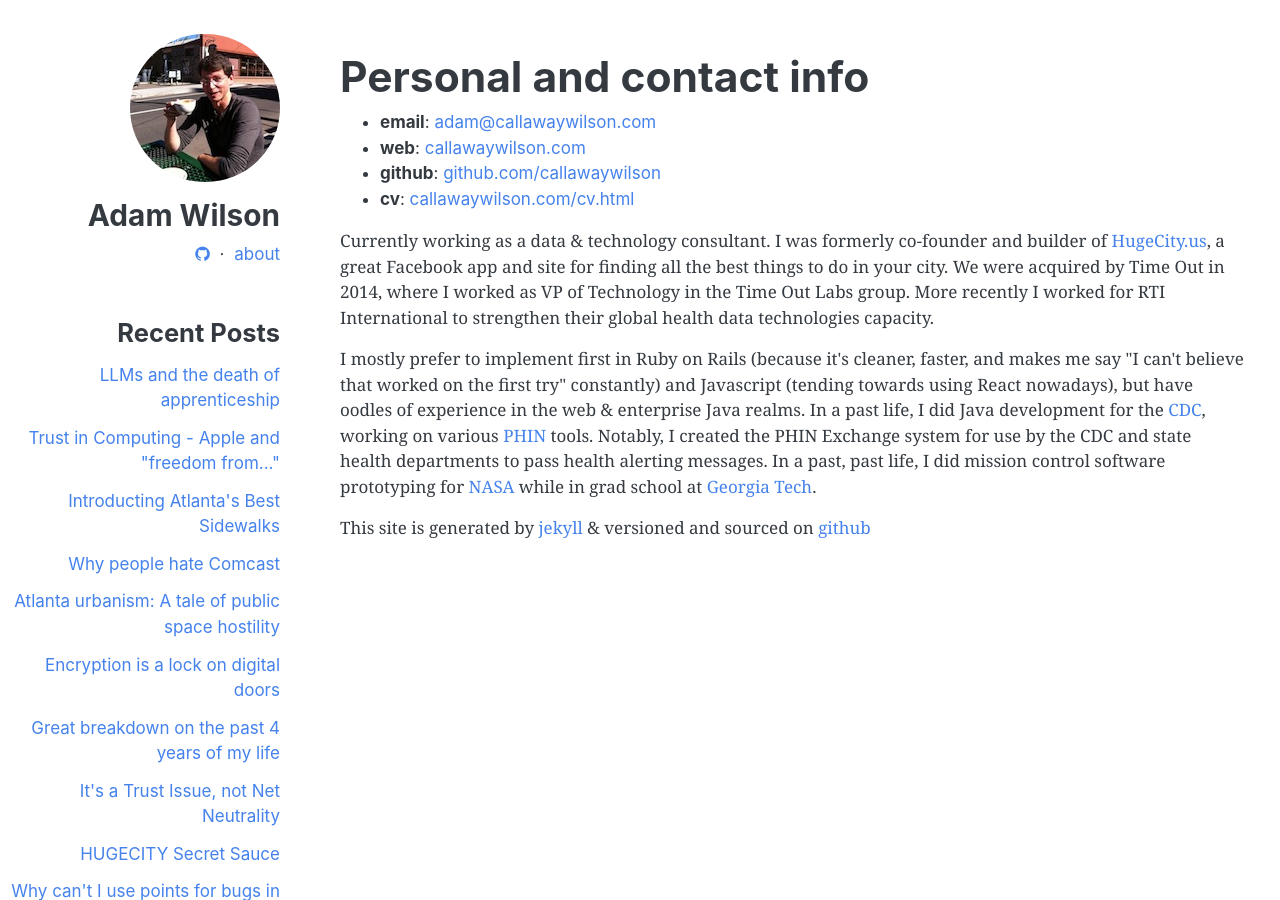
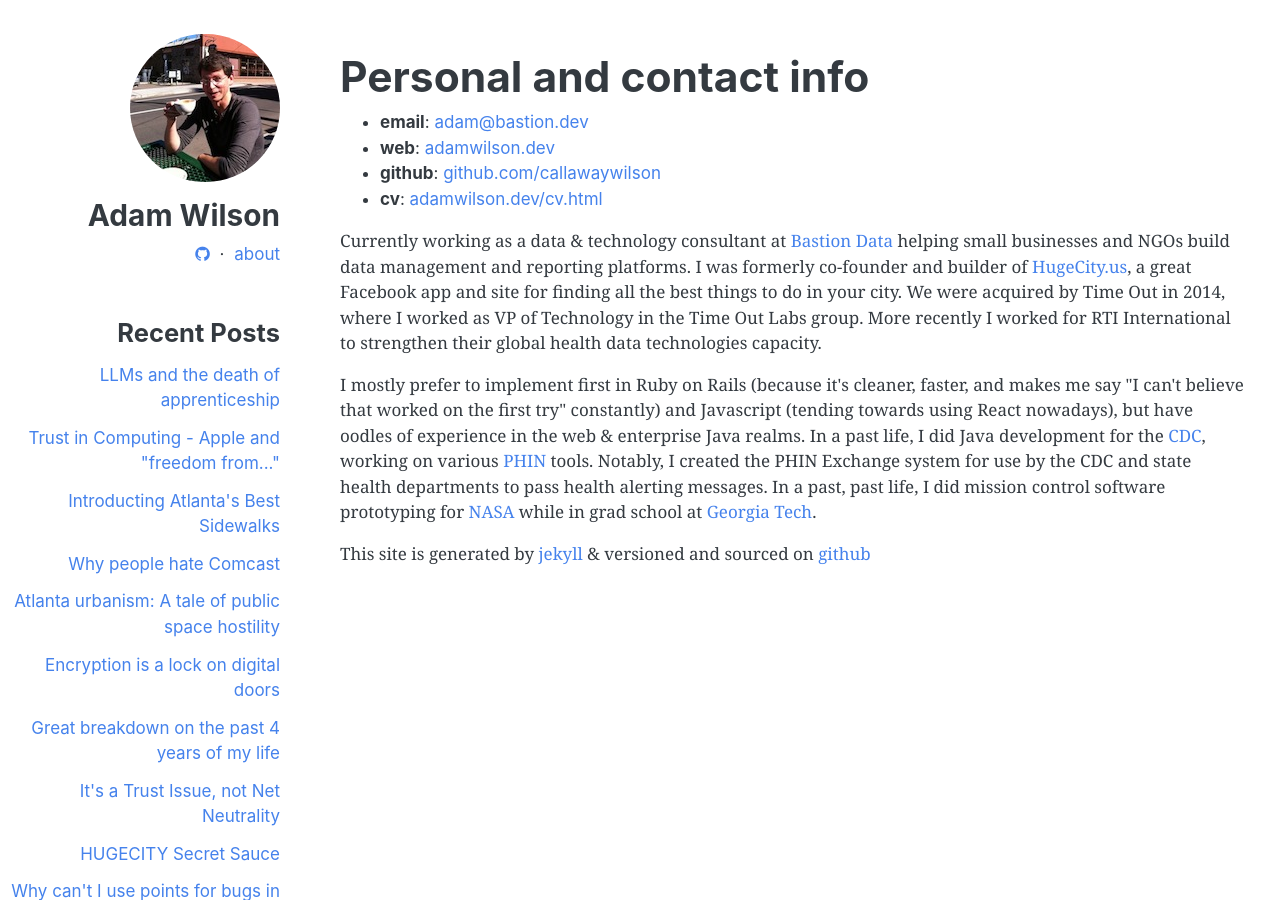
Before and after one commit to callawaywilson/callawaywilson.github.io, a Jekyll site: the page built from about.html, in a window 1280 px wide. Built offline with Jekyll 4.4.1, drawn with Linux system fonts in a browser that asks for light colours.

Commit message:
About update

```diff
--- a/about.html
+++ b/about.html
@@ -8,13 +8,13 @@
 <h1 class="title">Personal and contact info</h1>
 
 <ul class="contact">
-	<li><b>email</b>: <a href="mailto:adam@callawaywilson.com">adam@callawaywilson.com</a></li>
-	<li><b>web</b>: <a href="http://callawaywilson.com">callawaywilson.com</a></li>
+	<li><b>email</b>: <a href="mailto:adam@bastion.dev">adam@bastion.dev</a></li>
+	<li><b>web</b>: <a href="http://adamwilson.dev">adamwilson.dev</a></li>
 	<li><b>github</b>: <a href="http://github.com/callawaywilson">github.com/callawaywilson</a></li>
-	<li><b>cv</b>: <a href="/cv.html">callawaywilson.com/cv.html</a></li>
+	<li><b>cv</b>: <a href="/cv.html">adamwilson.dev/cv.html</a></li>
 </ul>
 
-<p>Currently working as a data & technology consultant.  I was formerly co-founder and builder of <a href="http://hugecity.us">HugeCity.us</a>, a great Facebook app and site for finding all the best things to do in your city.  We were acquired by Time Out in 2014, where I worked as VP of Technology in the Time Out Labs group.  More recently I worked for RTI International to strengthen their global health data technologies capacity.</p>
+<p>Currently working as a data & technology consultant at <a href="https://bastion.dev">Bastion Data</a> helping small businesses and NGOs build data management and reporting platforms.  I was formerly co-founder and builder of <a href="http://hugecity.us">HugeCity.us</a>, a great Facebook app and site for finding all the best things to do in your city.  We were acquired by Time Out in 2014, where I worked as VP of Technology in the Time Out Labs group.  More recently I worked for RTI International to strengthen their global health data technologies capacity.</p>
 
 <p>I mostly prefer to implement first in Ruby on Rails (because it's cleaner, faster, and makes me say "I can't believe that worked on the first try" constantly) and Javascript (tending towards using React nowadays), but have oodles of experience in the web & enterprise Java realms.  In a past life, I did Java development for the <a href="http://cdc.gov">CDC</a>, working on various <a href="http://www.cdc.gov/phin/">PHIN</a> tools.  Notably, I created the PHIN Exchange system for use by the CDC and state health departments to pass health alerting messages.  In a past, past life, I did mission control software prototyping for <a href="http://nasa.gov">NASA</a> while in grad school at <a href="http://gatech.edu">Georgia Tech</a>.</p>
 
```
